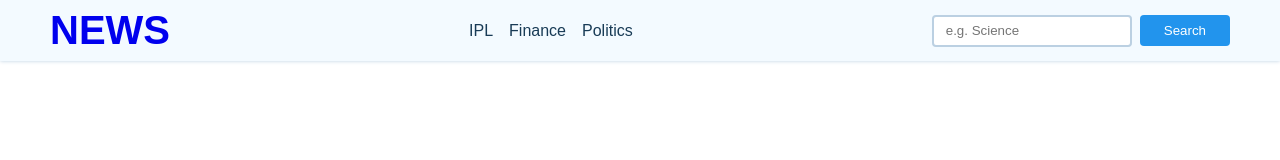
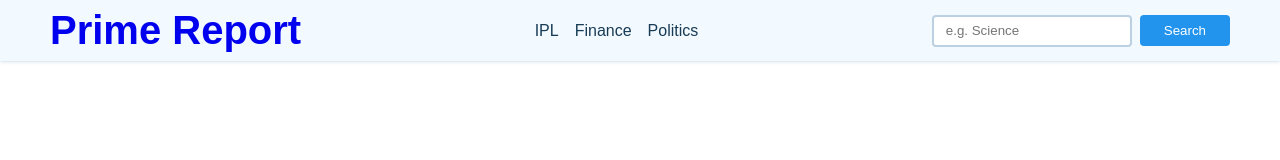
Before and after one commit to Arya7107418/news-website, a plain HTML site: page index.html in a window 1280 px wide. Drawn offline with Linux system fonts and the light colour scheme; no server answers.

Commit message:
Update index.html

```diff
--- a/index.html
+++ b/index.html
@@ -13,7 +13,7 @@
 
     <nav>
         <div class="main-nav container flex">
-            <a onclick="reload()" href="#" class="company-logo">NEWS</a>
+            <a onclick="reload()" href="#" class="company-logo">Prime Report</a>
             <div class="nav-link">
                 <ul class="flex">
                     <li class="hover-link nav-item" id="ipl" onclick="onNavItemClick('ipl')">
```
